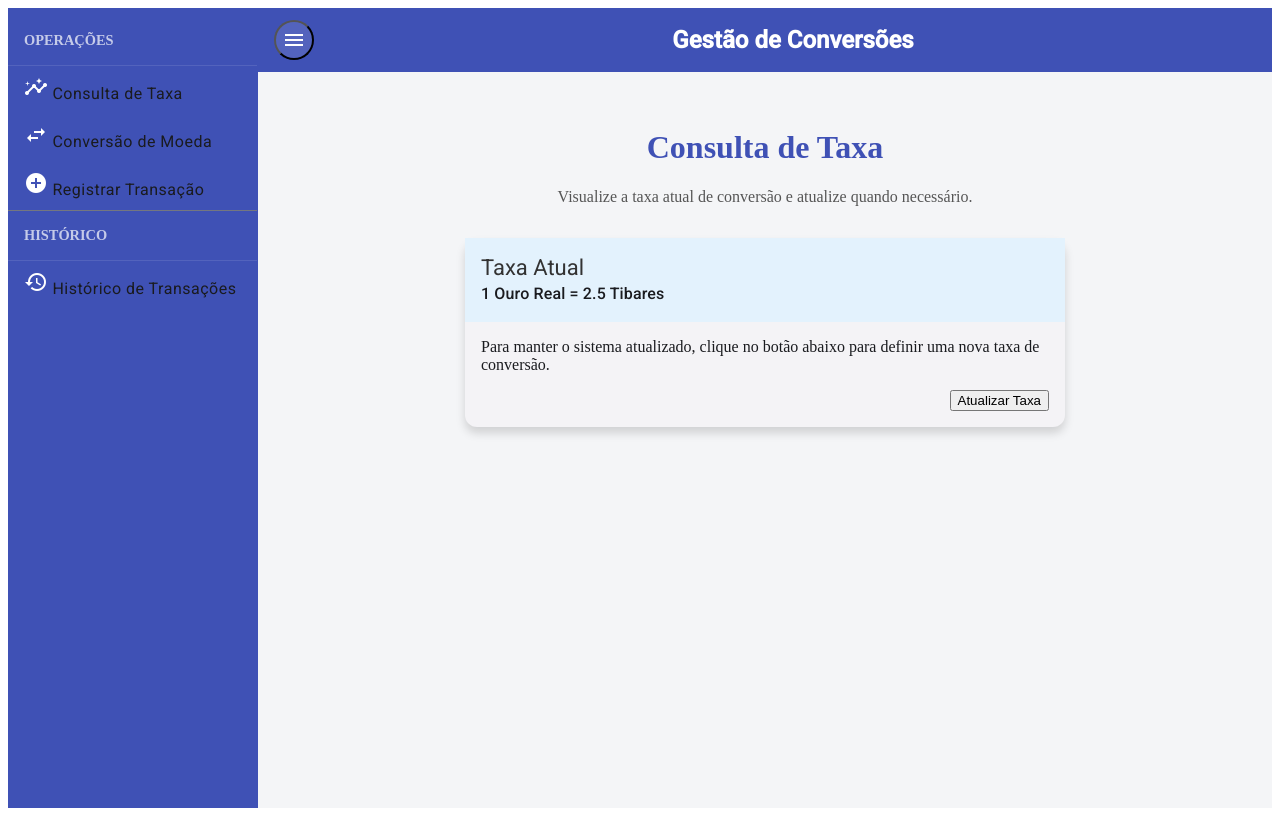
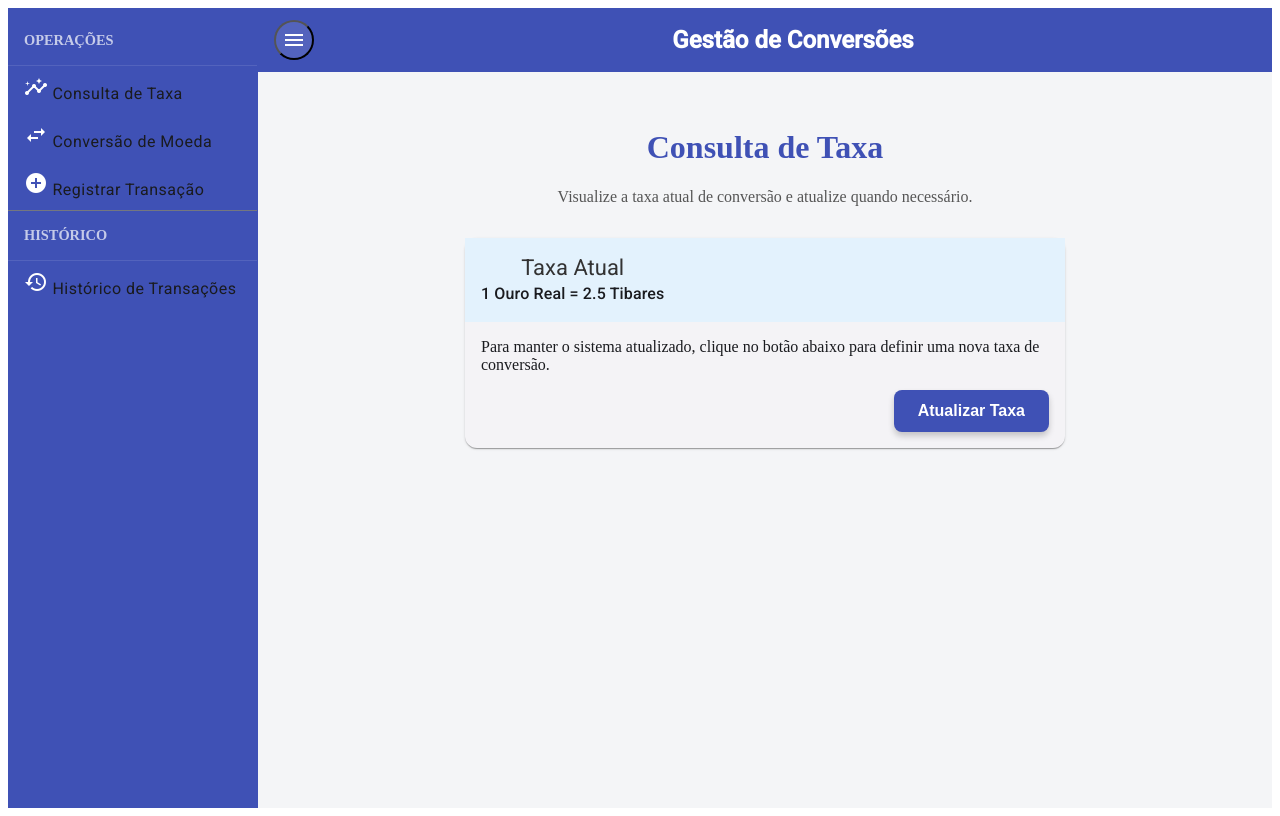
Before and after one commit to WilliamClown/taxaconversao, an Angular app: page / in a window 1280 px wide. Built offline with nearby package versions, Linux system fonts and the light colour scheme.

Commit message:
atualizar e consulta taxa com layout ajustado

```diff
--- a/src/app/components/consulta-taxa/atualizar-taxa-modal.component.css
+++ b/src/app/components/consulta-taxa/atualizar-taxa-modal.component.css
@@ -1,12 +1,44 @@
-.taxa-content {
-  display: flex;
-  flex-direction: column;
-  align-items: center;
-  gap: 16px;
+/* Contêiner do modal */
+.modal-container {
+  max-width: 400px;
+  margin: auto;
+  padding: 16px;
+  border-radius: 8px;
+  background-color: #ffffff; /* Fundo branco */
+  box-shadow: 0 4px 8px rgba(0, 0, 0, 0.2); /* Sombra */
+}
+
+/* Título do modal */
+.modal-title {
+  font-size: 1.5rem;
+  font-weight: bold;
+  text-align: center;
+  color: #3f51b5; /* Azul Material Design */
+  margin-bottom: 16px;
+}
+
+/* Conteúdo do modal */
+.modal-content {
+  margin-bottom: 16px;
+  font-size: 1rem;
+  color: #555;
   text-align: center;
 }
 
-.taxa-atual {
-  font-size: 1.25rem;
-  color: #333;
+/* Campo de formulário */
+.form-field {
+  width: 100%;
+  margin-top: 8px;
 }
+
+/* Ações do modal */
+.modal-actions {
+  display: flex;
+  justify-content: space-between; /* Botões separados */
+  margin-top: 16px;
+}
+
+.modal-actions button {
+  font-weight: bold;
+  padding: 8px 16px;
+}
--- a/src/app/components/consulta-taxa/atualizar-taxa-modal.component.ts
+++ b/src/app/components/consulta-taxa/atualizar-taxa-modal.component.ts
@@ -2,10 +2,9 @@ import { Component } from '@angular/core';
 import { MatDialogRef } from '@angular/material/dialog';
 import { CommonModule } from '@angular/common';
 import { FormsModule } from '@angular/forms';
-import { MatCardModule } from '@angular/material/card';
-import { MatButtonModule } from '@angular/material/button';
 import { MatFormFieldModule } from '@angular/material/form-field';
 import { MatInputModule } from '@angular/material/input';
+import { MatButtonModule } from '@angular/material/button';
 
 @Component({
   selector: 'app-atualizar-taxa-modal',
@@ -13,10 +12,9 @@ import { MatInputModule } from '@angular/material/input';
   imports: [
     CommonModule,
     FormsModule,
-    MatCardModule,
-    MatButtonModule,
     MatFormFieldModule,
     MatInputModule,
+    MatButtonModule,
   ],
   templateUrl: './atualizar-taxa-modal.component.html',
   styleUrls: ['./atualizar-taxa-modal.component.css'],
@@ -27,12 +25,12 @@ export class AtualizarTaxaModalComponent {
   constructor(private dialogRef: MatDialogRef<AtualizarTaxaModalComponent>) {}
 
   fechar(): void {
-    this.dialogRef.close(); // Fecha o modal sem enviar dados
+    this.dialogRef.close(); // Fecha o modal sem salvar
   }
 
   salvar(): void {
     if (this.novaTaxa > 0) {
-      this.dialogRef.close(this.novaTaxa); // Envia a nova taxa e fecha o modal
+      this.dialogRef.close(this.novaTaxa); // Envia a nova taxa ao componente pai
     } else {
       alert('Por favor, insira uma taxa válida.');
     }
--- a/src/app/components/consulta-taxa/consulta-taxa.component.css
+++ b/src/app/components/consulta-taxa/consulta-taxa.component.css
@@ -1,16 +1,16 @@
-/* Estrutura geral da página */
+/* Centralizar toda a página */
 .page-container {
     display: flex;
     flex-direction: column;
-    align-items: center;
+    align-items: center; /* Centraliza horizontalmente */
     padding: 16px;
-    background-color: #f4f5f7;
-    min-height: 100vh;
+    background-color: #f4f5f7; /* Fundo leve */
+    min-height: 100vh; /* Altura mínima para preencher a tela */
   }
 
-  /* Cabeçalho */
+  /* Estilo do cabeçalho */
   .header {
-    text-align: center;
+    text-align: center; /* Centraliza o texto */
     margin-bottom: 16px;
   }
 
@@ -24,30 +24,59 @@
     color: #555;
   }
 
-  /* Cartão de Taxa */
+  /* Cartão centralizado */
   .tax-card {
     width: 100%;
-    max-width: 600px;
+    max-width: 600px; /* Limita a largura */
+    margin: 0 auto; /* Centraliza horizontalmente */
   }
 
+  /* Cabeçalho do cartão */
   .tax-card-header {
     background-color: #e3f2fd; /* Azul claro */
     color: #333;
     padding: 16px;
+    text-align: center; /* Centraliza o texto */
   }
 
+  /* Conteúdo do cartão */
   .tax-card-content {
     padding: 16px;
     font-size: 1rem;
     color: #555;
   }
 
+  /* Botões do cartão */
   .tax-card-actions {
     display: flex;
-    justify-content: flex-end;
+    justify-content: right; /* Centraliza o botão */
     padding: 16px;
   }
 
-  .tax-card {
-    box-shadow: 0 6px 10px rgba(0, 0, 0, 0.15);
+  /* Botão moderno */
+  .modern-button {
+    background-color: #3f51b5; /* Azul Material Design */
+    color: white;
+    font-size: 1rem;
+    font-weight: bold;
+    padding: 12px 24px;
+    border: none;
+    border-radius: 8px; /* Bordas arredondadas */
+    box-shadow: 0 4px 6px rgba(0, 0, 0, 0.2); /* Sombra leve */
+    transition: all 0.3s ease; /* Transição suave */
+    cursor: pointer;
   }
+
+  /* Efeito ao passar o mouse */
+  .modern-button:hover {
+    background-color: #283593; /* Azul mais escuro */
+    box-shadow: 0 6px 10px rgba(0, 0, 0, 0.3); /* Sombra maior */
+    transform: translateY(-2px); /* Eleva o botão */
+  }
+
+  /* Efeito ao pressionar */
+  .modern-button:active {
+    background-color: #1a237e; /* Azul profundo */
+    transform: translateY(1px); /* Reduz a elevação */
+    box-shadow: 0 2px 4px rgba(0, 0, 0, 0.2); /* Sombra menor */
+  }
--- a/src/app/components/consulta-taxa/consulta-taxa.component.html
+++ b/src/app/components/consulta-taxa/consulta-taxa.component.html
@@ -18,9 +18,9 @@
         </p>
       </mat-card-content>
       <mat-card-actions class="tax-card-actions">
-        <button mat-raised-button color="primary" (click)="abrirModalAtualizarTaxa()">
+        <button mat-raised-button color="primary" class="modern-button" (click)="abrirModalAtualizarTaxa()">
           Atualizar Taxa
         </button>
       </mat-card-actions>
     </mat-card>
-  </div>
+</div>
```
